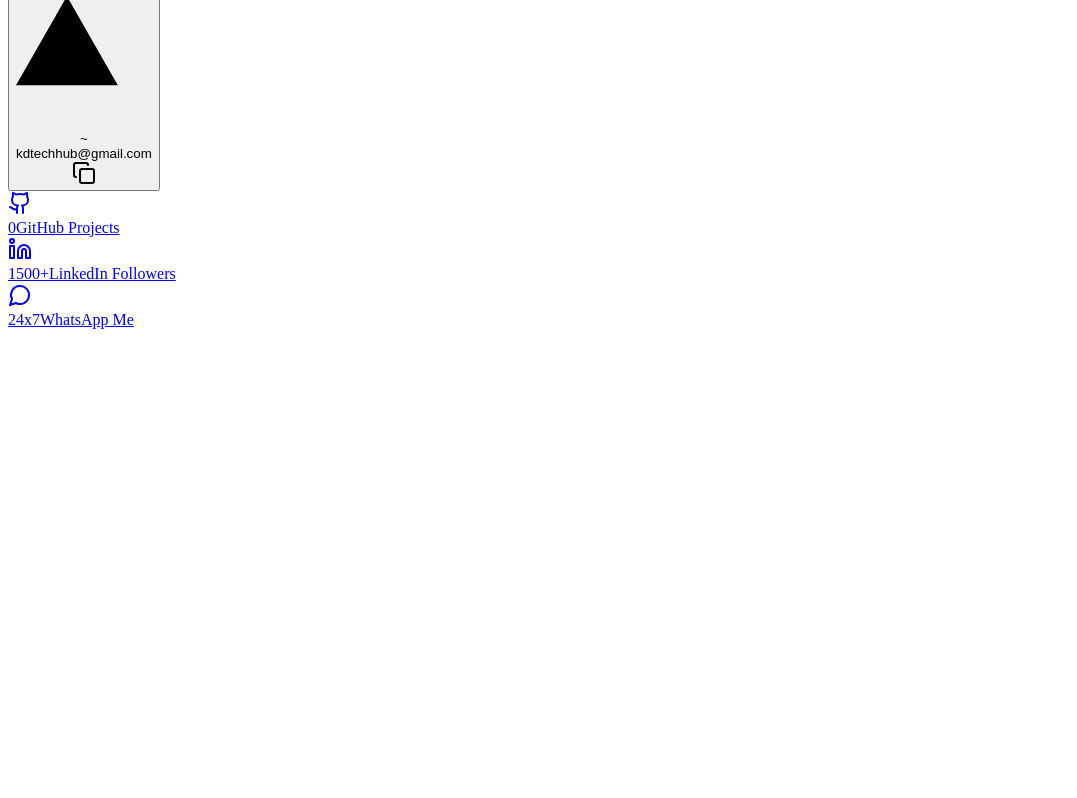
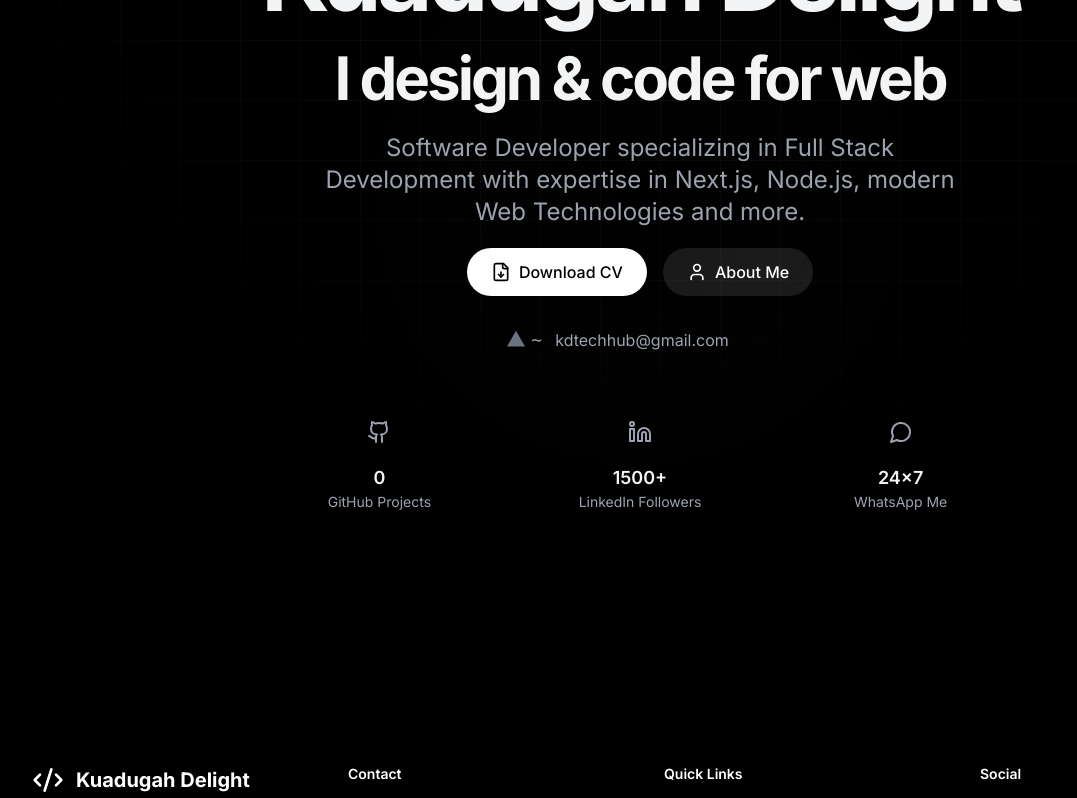
Before and after one commit to KDTechHub/KD-Tech-Hub-Portfolio, a Next.js app: page / in a window 1280 px wide. Shown: the part 200-998 px from the top of the page, without its empty margins (0-1077 px from the left). Before the commit the page ends 800 px from the top, so only its background shows below. Built offline with nearby package versions, Linux system fonts and the light colour scheme; no server answers.

Commit message:
Add files via upload

```diff
--- /dev/null
+++ b/src/app/layout.tsx
@@ -0,0 +1,84 @@
+import type { Metadata } from 'next';
+import { Inter } from 'next/font/google';
+import Background3D from '@/components/Background3D';
+import Navbar from '@/components/Navbar';
+import Footer from '@/components/Footer';
+import './globals.css';
+import { SpeedInsights } from '@vercel/speed-insights/next';
+import { Analytics } from '@vercel/analytics/next';
+
+const inter = Inter({
+	subsets: ['latin'],
+	display: 'swap',
+	preload: true,
+});
+
+export const metadata: Metadata = {
+	title: 'Kuadugah Delight - Full-Stack Developer, Tech Entrepreneur, Digital Solutions Expert & More',
+	description: 'Kuadugah Delight is a Full-Stack Developer, Tech Entrepreneur, and Digital Solutions Expert offering web development, software engineering, SEO, e-commerce, SMM, automation, telecom services & more.',
+	keywords: 'Kuadugah Delight, Delight, Mr D, Software Developer, Full Stack Developer, Web Developer, Web & Software Engineer, MERN Stack Developer, React Developer, Next.js Expert, Frontend Developer, Backend Developer, JavaScript Expert, TypeScript Developer, Node.js Developer, Database Developer, MongoDB Expert, SQL Developer, SEO Expert, CMS Expert, Digital Growth Specialist, E-commerce Developer, SMM Panel Developer, Tech Consultant, IT Services & Consulting, Online Business Builder',
+	authors: [{ name: 'Kuadugah Delight' }],
+	creator: 'Kuadugah Delight',
+	manifest: '/manifest.json',
+	themeColor: '#000000',
+	viewport: 'width=device-width, initial-scale=1, maximum-scale=5',
+	openGraph: {
+		type: 'website',
+		locale: 'en_US',
+		url: 'https://www.kdtechhub.top/',
+		title: 'Kuadugah Delight (Mr D) - Full-Stack Developer, Tech Entrepreneur & Digital Solutions Expert',
+		description: 'Official portfolio of Kuadugah Delight (Mr D). Full-Stack Developer, Software Engineer, Tech Entrepreneur & Founder delivering web, software, e-commerce, SMM, SEO, automation, and scalable digital solutions worldwide.',
+		siteName: 'Kuadugah Delight | Tech & Digital Solutions',
+	},
+	twitter: {
+		card: 'summary_large_image',
+		title: 'Kuadugah Delight | Full-Stack Developer & Tech Entrepreneur',
+		description: 'Portfolio of Kuadugah Delight (Mr D) - Full-Stack Developer, Software Engineer & Digital Solutions Expert creating web apps, SaaS platforms, e-commerce systems, SEO-driven websites & scalable tech products.',
+		creator: '@KDTechHubOnline',
+	},
+	robots: {
+		index: true,
+		follow: true,
+		nocache: true,
+		googleBot: {
+			index: true,
+			follow: true,
+			noimageindex: true,
+		},
+	},
+	metadataBase: new URL('https://kd-tech-hub-portfolio.vercel.app'),
+	alternates: {
+		canonical: '/',
+	},
+	verification: {
+		google: '/google86ae9cab2d612bb8.html',
+	},
+};
+
+export default function RootLayout({
+	children,
+}: {
+	children: React.ReactNode;
+}) {
+	return (
+		<html lang="en" className={inter.className}>
+			<head>
+				<link rel="shortcut icon" href="/favicon.png" type="image/x-icon" />
+				<link rel="apple-touch-icon" href="/favicon.png" />
+				<meta name="theme-color" content="#000000" />
+				<link rel="manifest" href="/manifest.json" />
+				<meta httpEquiv="Content-Security-Policy" content="default-src 'self' data: blob: https:; script-src 'self' 'unsafe-inline' 'unsafe-eval' blob: data: https:; style-src 'self' 'unsafe-inline' https:; img-src 'self' data: blob: https: http:; font-src 'self' data: https:; connect-src 'self' data: blob: https:; worker-src 'self' blob: data:;" />
+			</head>
+			<body>
+				<div className="min-h-screen flex flex-col">
+					<Background3D />
+					<Navbar />
+					<main className="flex-grow">{children}</main>
+					<SpeedInsights />
+					<Footer />
+				</div>
+				<Analytics />
+			</body>
+		</html>
+	);
+}
```
